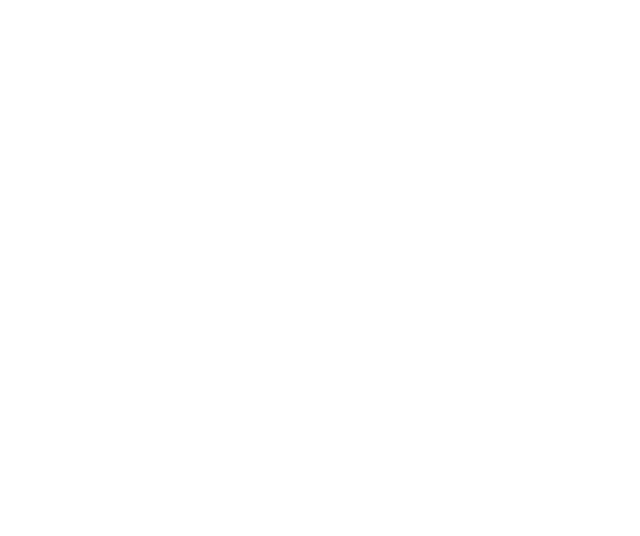
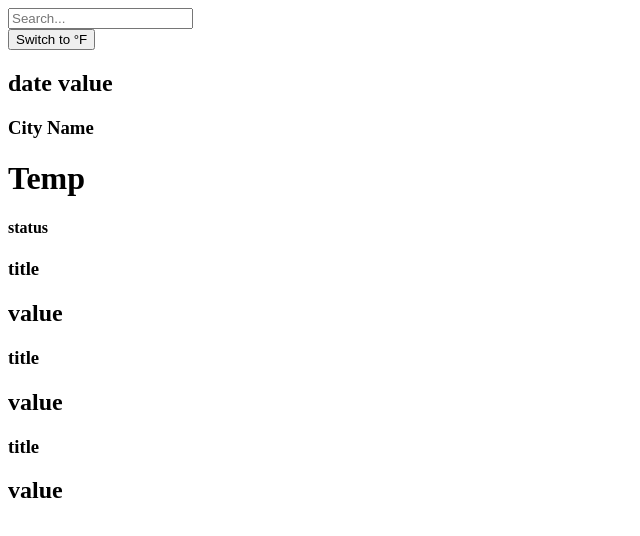
Before and after one commit to ADjoudi/weather, a plain HTML site: page index.html in a window 1280 px wide. Shown: the whole page, without its empty margins (0-640 px from the left). Drawn offline with Linux system fonts and the light colour scheme.

Commit message:
resources link with html skeleton

```diff
--- a/index.html
+++ b/index.html
@@ -8,6 +8,36 @@
     <title>Weather App</title>
   </head>
   <body>
+    <header>
+      <div class="search">
+        <input type="text" id="searched" placeholder="Search..." />
+        <img src="" alt="" />
+      </div>
+      <button>Switch to °F</button>
+    </header>
+    <div class="date">
+      <h2>date value</h2>
+    </div>
+    <div class="main">
+      <h3>City Name</h3>
+      <h1>Temp</h1>
+      <h4>status</h4>
+    </div>
+    <div class="secondary">
+      <div class="block">
+        <h3>title</h3>
+        <h2>value</h2>
+      </div>
+      <div class="block">
+        <h3>title</h3>
+        <h2>value</h2>
+      </div>
+      <div class="block">
+        <h3>title</h3>
+        <h2>value</h2>
+      </div>
+    </div>
+
     <script src="./script.js"></script>
   </body>
 </html>
```
Also changed, not shown: resources/search.svg (added).
